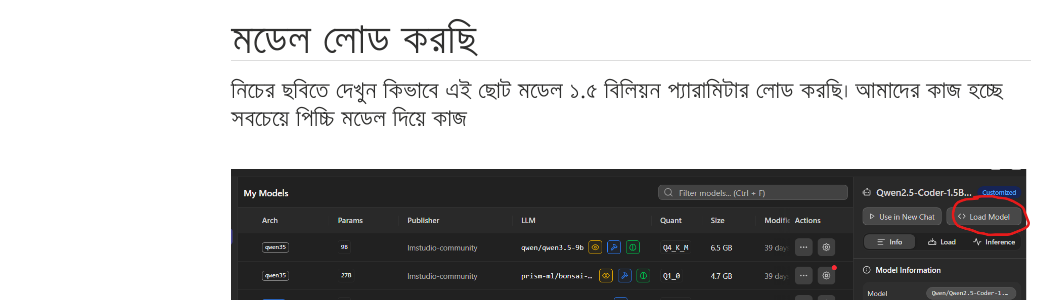
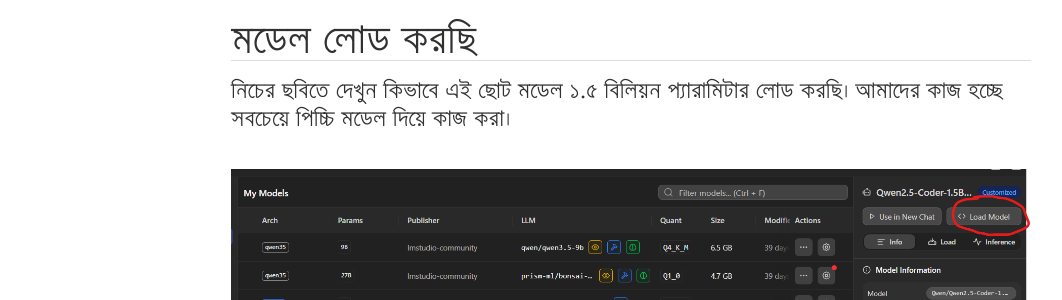
Before and after one commit to raqueeb/kamla_wksp, a Jekyll site: the page built from docs/index.md, in a window 1280 px wide and 900 px high, scrolled down 2663 px. Shown: the part 183-483 px from the top of the window, without its empty margins (9-1071 px from the left). Built offline with Jekyll 4.4.1, drawn with Linux system fonts in a browser that asks for light colours.

Commit message:
Fix image path in index.md

```diff
--- a/docs/index.md
+++ b/docs/index.md
@@ -80,9 +80,9 @@ title: কামলা ওয়ার্কস্পেস
 
 ## মডেল লোড করছি
 
-নিচের ছবিতে দেখুন কিভাবে এই ছোট মডেল ১.৫ বিলিয়ন প্যারামিটার লোড করছি। আমাদের কাজ হচ্ছে সবচেয়ে পিচ্চি মডেল দিয়ে কাজ
+নিচের ছবিতে দেখুন কিভাবে এই ছোট মডেল ১.৫ বিলিয়ন প্যারামিটার লোড করছি। আমাদের কাজ হচ্ছে সবচেয়ে পিচ্চি মডেল দিয়ে কাজ করা।
 
-![LM Studio](../images/1.png)
+![LM Studio](images/1.png)
 
 ---
 
```
